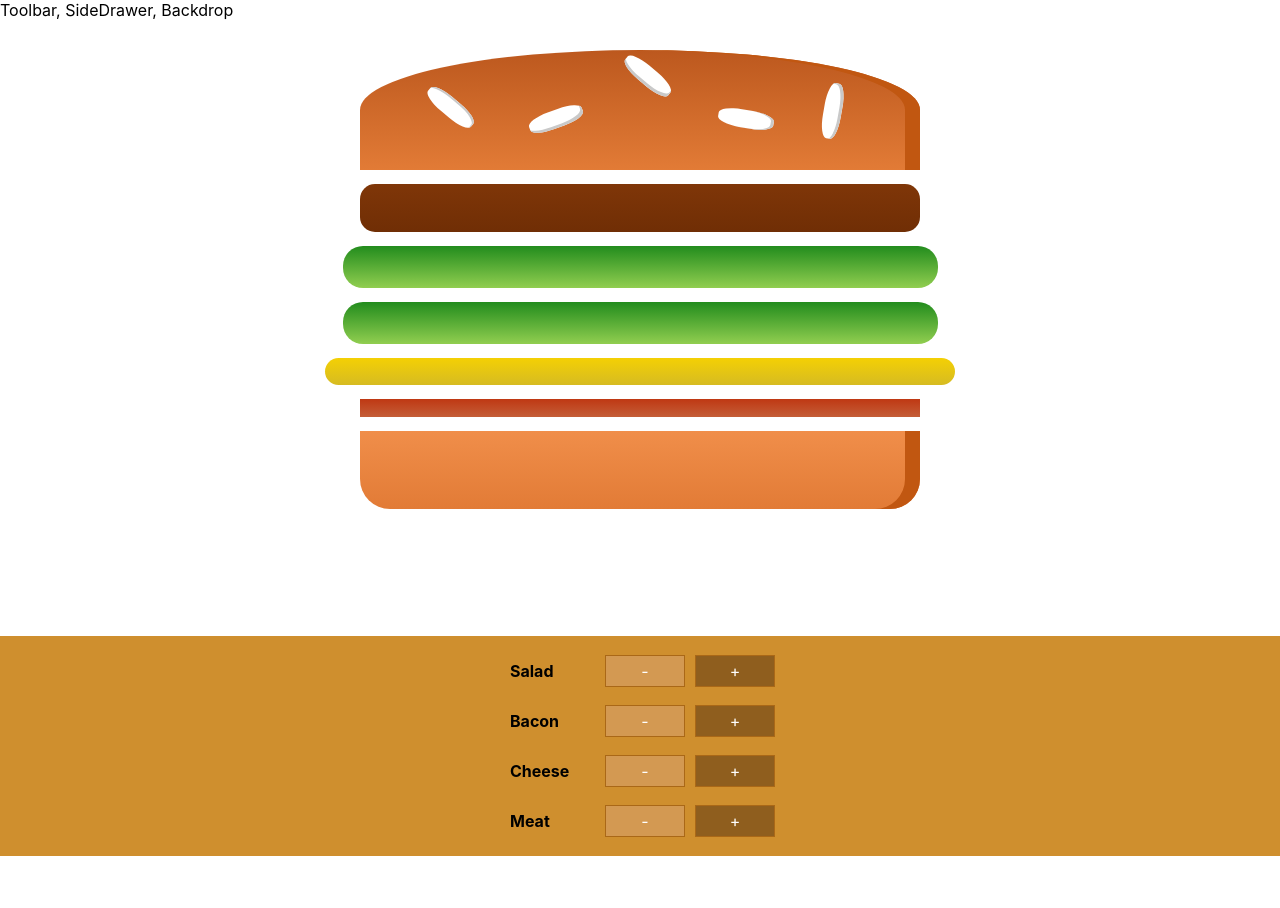
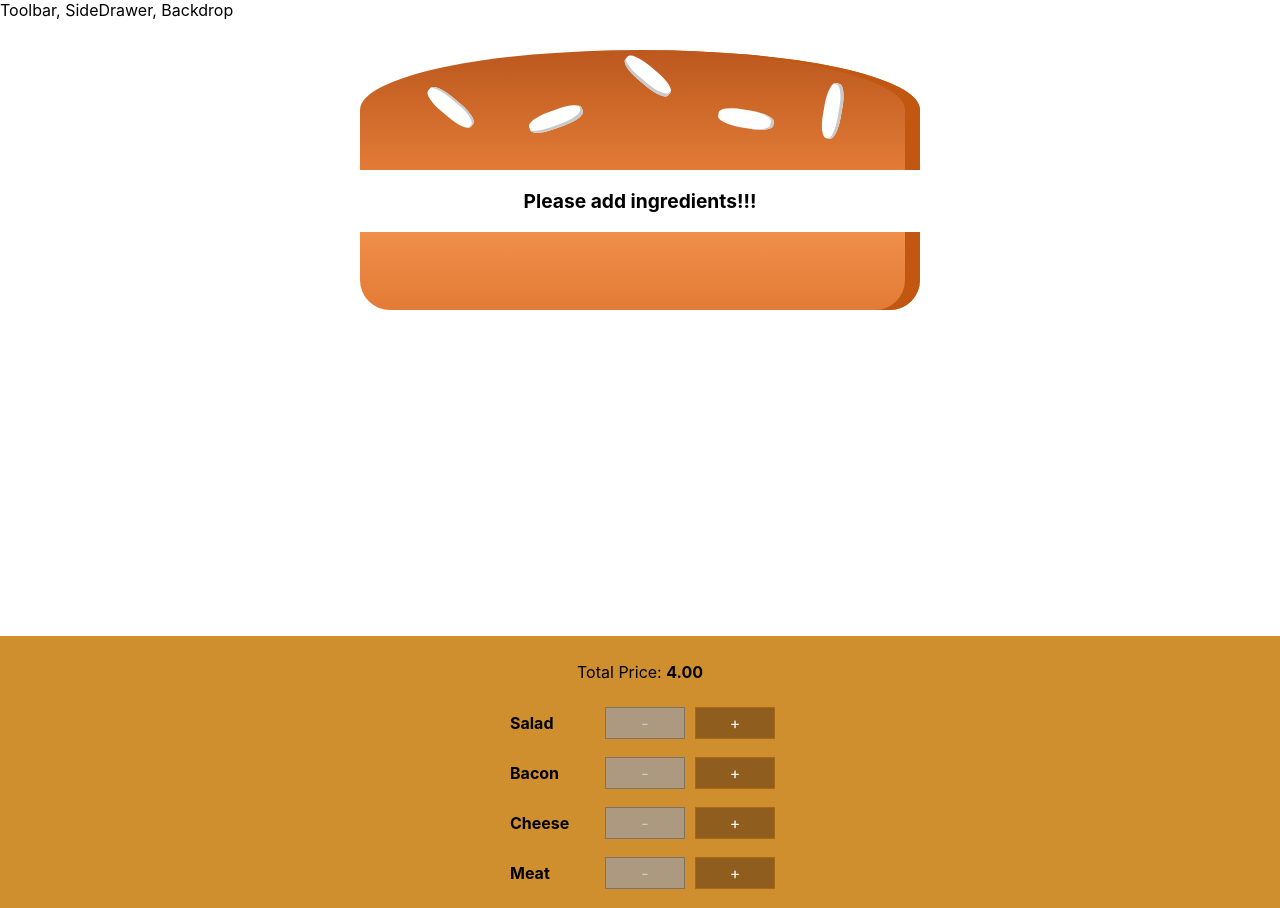
Before and after one commit to urke90/React-burger-app, a React (Create React App) app: page / in a window 1280 px wide. Before the commit the page ends 856 px from the top, so only its background shows below. Built offline with nearby package versions, Linux system fonts and the light colour scheme.

Commit message:
add,remove ingredient functionality, display total price

```diff
--- a/src/components/Burger/BuildControls/BuildControl/BuildControl.js
+++ b/src/components/Burger/BuildControls/BuildControl/BuildControl.js
@@ -2,11 +2,24 @@ import React from "react";
 
 import classes from "./BuildControl.module.css";
 
-const buildControl = ({ label }) => (
+const buildControl = ({
+  label,
+  addIngredient,
+  removeIngredient,
+  disabledBtn,
+}) => (
   <div className={classes.BuildControl}>
     <div className={classes.Label}>{label}</div>
-    <button className={classes.Less}>-</button>
-    <button className={classes.More}>+</button>
+    <button
+      disabled={disabledBtn}
+      onClick={removeIngredient}
+      className={classes.Less}
+    >
+      -
+    </button>
+    <button onClick={addIngredient} className={classes.More}>
+      +
+    </button>
   </div>
 );
 
--- a/src/components/Burger/BuildControls/BuildControls.js
+++ b/src/components/Burger/BuildControls/BuildControls.js
@@ -10,11 +10,25 @@ const controls = [
   { label: "Meat", type: "meat" },
 ];
 
-const buildControls = () => (
+const buildControls = ({
+  addIngredient,
+  removeIngredient,
+  disabledBtn,
+  price,
+}) => (
   <div className={classes.BuildControls}>
+    <p>
+      Total Price: <strong>{price.toFixed(2)}</strong>
+    </p>
     {controls.map((ctrl) => {
       return (
-        <BuildControl key={ctrl.label} label={ctrl.label} type={ctrl.type} />
+        <BuildControl
+          key={ctrl.label}
+          label={ctrl.label}
+          addIngredient={() => addIngredient(ctrl.type)}
+          removeIngredient={() => removeIngredient(ctrl.type)}
+          disabledBtn={disabledBtn[ctrl.type]}
+        />
       );
     })}
   </div>
--- a/src/containers/BurgerBuilder/BurgerBuilder.js
+++ b/src/containers/BurgerBuilder/BurgerBuilder.js
@@ -4,21 +4,75 @@ import Burger from "../../components/Burger/Burger";
 import BuildControls from "../../components/Burger/BuildControls/BuildControls";
 import Aux from "../../hoc/Aux";
 
+const INGREDIENT_PRICES = {
+  salad: 0.5,
+  cheese: 0.4,
+  meat: 1.3,
+  bacon: 0.7,
+};
+
 class BurgerBuilder extends Component {
   state = {
     ingredients: {
-      meat: 1,
-      salad: 2,
-      cheese: 1,
-      bacon: 1,
+      meat: 0,
+      salad: 0,
+      cheese: 0,
+      bacon: 0,
     },
+    totalPrice: 4,
+  };
+
+  addIngredientHandler = (type) => {
+    const updatedCount = this.state.ingredients[type] + 1;
+    const updatedInredients = {
+      ...this.state.ingredients,
+    };
+    updatedInredients[type] = updatedCount;
+
+    const newPrice = this.state.totalPrice + INGREDIENT_PRICES[type];
+    this.setState({
+      ingredients: updatedInredients,
+      totalPrice: newPrice,
+    });
+  };
+
+  removeIngredientHandler = (type) => {
+    const updatedCount = this.state.ingredients[type] - 1;
+
+    if (this.state.ingredients[type] <= 0) {
+      return;
+    }
+
+    const updatedInredients = {
+      ...this.state.ingredients,
+    };
+    updatedInredients[type] = updatedCount;
+
+    const updatedPrice = this.state.totalPrice - INGREDIENT_PRICES[type];
+    this.setState({
+      ingredients: updatedInredients,
+      totalPrice: updatedPrice,
+    });
   };
 
   render() {
+    const disabledBtn = {
+      ...this.state.ingredients,
+    };
+
+    for (let key in disabledBtn) {
+      disabledBtn[key] = disabledBtn[key] <= 0;
+    }
+
     return (
       <Aux>
         <Burger ingredients={this.state.ingredients} />
-        <BuildControls />
+        <BuildControls
+          addIngredient={this.addIngredientHandler}
+          removeIngredient={this.removeIngredientHandler}
+          disabledBtn={disabledBtn}
+          price={this.state.totalPrice}
+        />
       </Aux>
     );
   }
```
